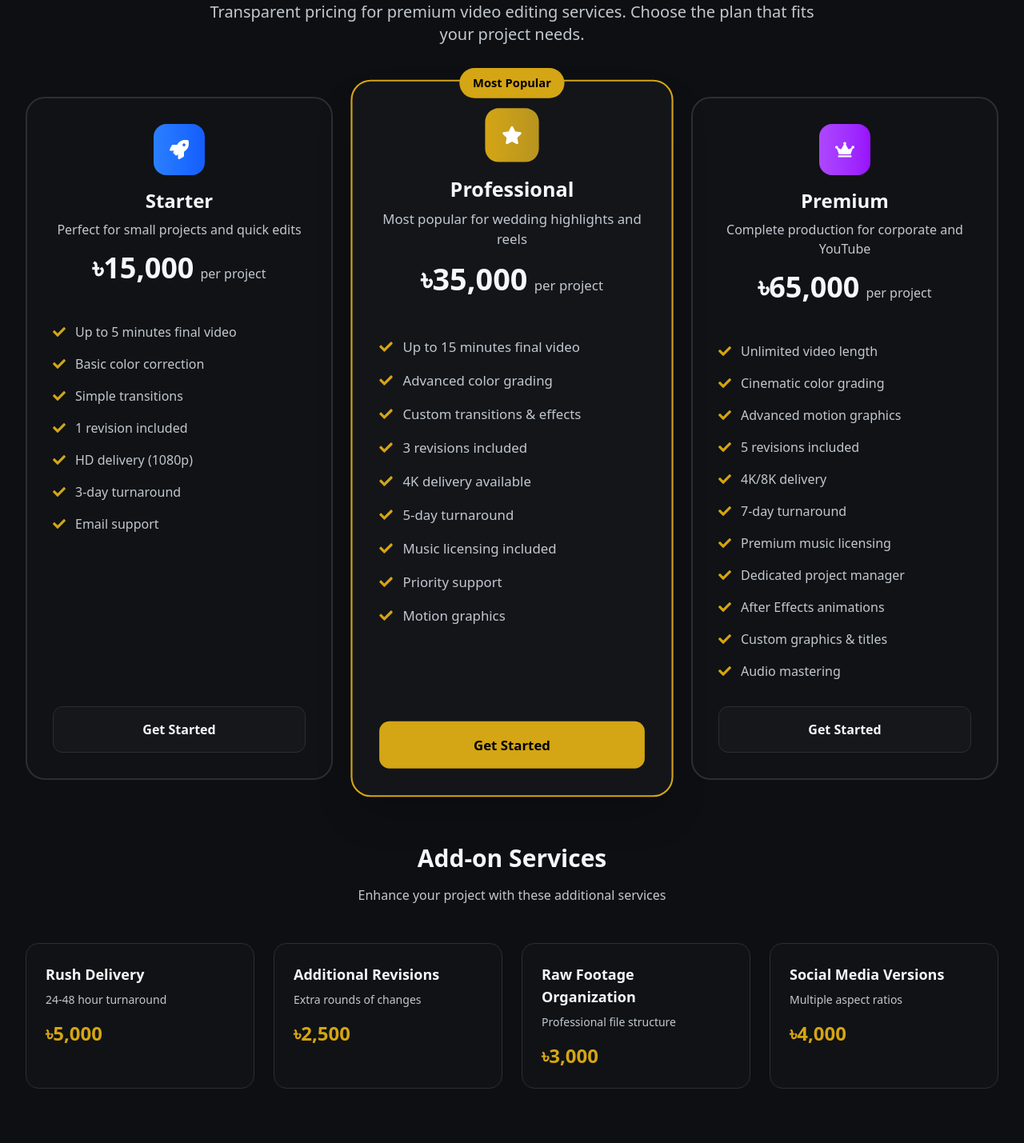
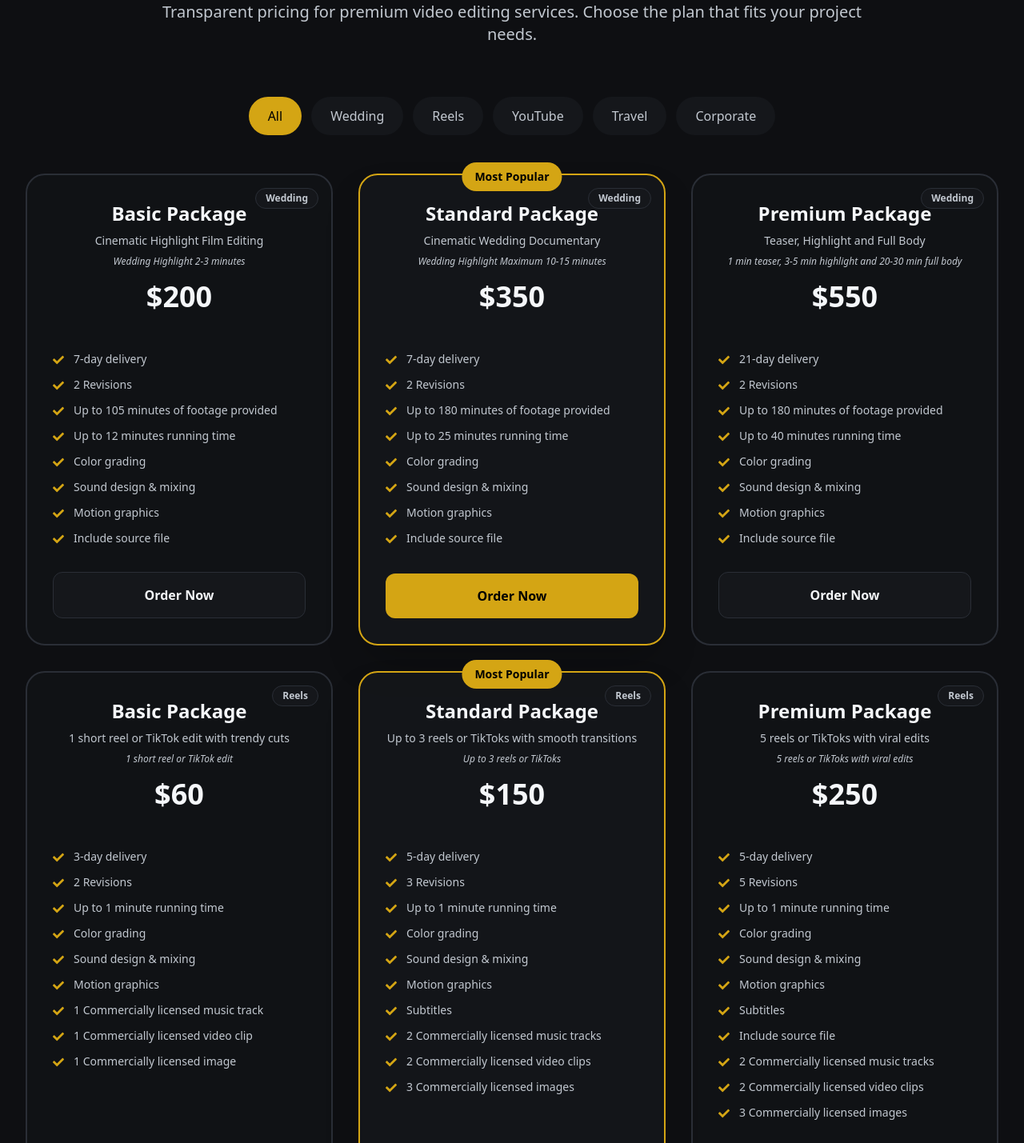
Before and after one commit to nishadmahmud/emuscreation, a Next.js app: page /pricing in a window 1280 px wide. Shown: the part 200-1629 px from the top of the page at 80% size. Built offline with nearby package versions, Linux system fonts and the light colour scheme.

Commit message:
pricing page

```diff
--- a/app/pricing/page.js
+++ b/app/pricing/page.js
@@ -1,104 +1,317 @@
 "use client";
 
+import { useState } from "react";
 import { motion } from "framer-motion";
-import { FaCheck, FaStar, FaCrown, FaRocket } from "react-icons/fa";
+import { FaCheck } from "react-icons/fa";
 
-const pricingPlans = [
+// Pricing data from all service pages
+const pricingData = {
+  Wedding: [
     {
-    id: "starter",
-    name: "Starter",
-    icon: FaRocket,
-    price: "৳15,000",
-    period: "per project",
-    description: "Perfect for small projects and quick edits",
-    color: "from-blue-500 to-blue-600",
-    borderColor: "border-blue-200",
-    bgColor: "bg-blue-50",
+      id: "wedding-basic",
+      name: "Basic Package",
+      price: "$200",
+      description: "Cinematic Highlight Film Editing",
+      duration: "Wedding Highlight 2-3 minutes",
       features: [
-      "Up to 5 minutes final video",
-      "Basic color correction",
-      "Simple transitions",
-      "1 revision included",
-      "HD delivery (1080p)",
-      "3-day turnaround",
-      "Email support",
+        "7-day delivery",
+        "2 Revisions",
+        "Up to 105 minutes of footage provided",
+        "Up to 12 minutes running time",
+        "Color grading",
+        "Sound design & mixing",
+        "Motion graphics",
+        "Include source file",
       ],
+      link: "https://www.fiverr.com/mehediemu/do-professional-full-wedding-video-editing?context_referrer=seller_page&ref_ctx_id=19c1255f9bbd40899c37d71793e77bf8&pckg_id=1&pos=2&imp_id=8f477a21-5573-4d90-a8f0-02eb3eff5718",
       popular: false,
     },
     {
-    id: "professional",
-    name: "Professional",
-    icon: FaStar,
-    price: "৳35,000",
-    period: "per project",
-    description: "Most popular for wedding highlights and reels",
-    color: "from-[#D4A514] to-[#B8941F]",
-    borderColor: "border-[#D4A514]/30",
-    bgColor: "bg-[#D4A514]/5",
+      id: "wedding-standard",
+      name: "Standard Package",
+      price: "$350",
+      description: "Cinematic Wedding Documentary",
+      duration: "Wedding Highlight Maximum 10-15 minutes",
       features: [
-      "Up to 15 minutes final video",
-      "Advanced color grading",
-      "Custom transitions & effects",
-      "3 revisions included",
-      "4K delivery available",
-      "5-day turnaround",
-      "Music licensing included",
-      "Priority support",
+        "7-day delivery",
+        "2 Revisions",
+        "Up to 180 minutes of footage provided",
+        "Up to 25 minutes running time",
+        "Color grading",
+        "Sound design & mixing",
         "Motion graphics",
+        "Include source file",
       ],
+      link: "https://www.fiverr.com/mehediemu/do-professional-full-wedding-video-editing?context_referrer=seller_page&ref_ctx_id=19c1255f9bbd40899c37d71793e77bf8&pckg_id=1&pos=2&imp_id=8f477a21-5573-4d90-a8f0-02eb3eff5718",
       popular: true,
     },
     {
-    id: "premium",
-    name: "Premium",
-    icon: FaCrown,
-    price: "৳65,000",
-    period: "per project",
-    description: "Complete production for corporate and YouTube",
-    color: "from-purple-500 to-purple-600",
-    borderColor: "border-purple-200",
-    bgColor: "bg-purple-50",
+      id: "wedding-premium",
+      name: "Premium Package",
+      price: "$550",
+      description: "Teaser, Highlight and Full Body",
+      duration: "1 min teaser, 3-5 min highlight and 20-30 min full body",
       features: [
-      "Unlimited video length",
-      "Cinematic color grading",
-      "Advanced motion graphics",
-      "5 revisions included",
-      "4K/8K delivery",
-      "7-day turnaround",
-      "Premium music licensing",
-      "Dedicated project manager",
-      "After Effects animations",
-      "Custom graphics & titles",
-      "Audio mastering",
+        "21-day delivery",
+        "2 Revisions",
+        "Up to 180 minutes of footage provided",
+        "Up to 40 minutes running time",
+        "Color grading",
+        "Sound design & mixing",
+        "Motion graphics",
+        "Include source file",
       ],
+      link: "https://www.fiverr.com/mehediemu/do-professional-full-wedding-video-editing?context_referrer=seller_page&ref_ctx_id=19c1255f9bbd40899c37d71793e77bf8&pckg_id=1&pos=2&imp_id=8f477a21-5573-4d90-a8f0-02eb3eff5718",
       popular: false,
     },
-];
-
-const addOnServices = [
+  ],
+  Reels: [
     {
-    name: "Rush Delivery",
-    description: "24-48 hour turnaround",
-    price: "৳5,000",
+      id: "reels-basic",
+      name: "Basic Package",
+      price: "$60",
+      description: "1 short reel or TikTok edit with trendy cuts",
+      duration: "1 short reel or TikTok edit",
+      features: [
+        "3-day delivery",
+        "2 Revisions",
+        "Up to 1 minute running time",
+        "Color grading",
+        "Sound design & mixing",
+        "Motion graphics",
+        "1 Commercially licensed music track",
+        "1 Commercially licensed video clip",
+        "1 Commercially licensed image",
+      ],
+      link: "https://www.fiverr.com/users/mehediemu",
+      popular: false,
     },
     {
-    name: "Additional Revisions",
-    description: "Extra rounds of changes",
-    price: "৳2,500",
+      id: "reels-standard",
+      name: "Standard Package",
+      price: "$150",
+      description: "Up to 3 reels or TikToks with smooth transitions",
+      duration: "Up to 3 reels or TikToks",
+      features: [
+        "5-day delivery",
+        "3 Revisions",
+        "Up to 1 minute running time",
+        "Color grading",
+        "Sound design & mixing",
+        "Motion graphics",
+        "Subtitles",
+        "2 Commercially licensed music tracks",
+        "2 Commercially licensed video clips",
+        "3 Commercially licensed images",
+      ],
+      link: "https://www.fiverr.com/users/mehediemu",
+      popular: true,
     },
     {
-    name: "Raw Footage Organization",
-    description: "Professional file structure",
-    price: "৳3,000",
+      id: "reels-premium",
+      name: "Premium Package",
+      price: "$250",
+      description: "5 reels or TikToks with viral edits",
+      duration: "5 reels or TikToks with viral edits",
+      features: [
+        "5-day delivery",
+        "5 Revisions",
+        "Up to 1 minute running time",
+        "Color grading",
+        "Sound design & mixing",
+        "Motion graphics",
+        "Subtitles",
+        "Include source file",
+        "2 Commercially licensed music tracks",
+        "2 Commercially licensed video clips",
+        "3 Commercially licensed images",
+      ],
+      link: "https://www.fiverr.com/users/mehediemu",
+      popular: false,
+    },
+  ],
+  YouTube: [
+    {
+      id: "youtube-basic",
+      name: "Basic Package",
+      price: "$175",
+      description: "1 min Long + 2 short reel edits",
+      duration: "1 min Long + 2 short reel edits",
+      features: [
+        "2-day delivery",
+        "2 Revisions",
+        "Up to 60 minutes of footage provided",
+        "Up to 30 minutes running time",
+        "Color grading",
+        "Sound design & mixing",
+        "Motion graphics",
+        "Include source file",
+        "3 Commercially licensed music tracks",
+        "2 Commercially licensed video clips",
+        "2 Commercially licensed images",
+      ],
+      link: "https://www.fiverr.com/mehediemu/professionally-editing-your-wedding-videos?context_referrer=seller_page&ref_ctx_id=19c1255f9bbd40899c37d71793e77bf8&pckg_id=1&pos=7&imp_id=000fdc89-61e8-4432-b9bf-d4a8ee6ce409",
+      popular: false,
     },
     {
-    name: "Social Media Versions",
-    description: "Multiple aspect ratios",
-    price: "৳4,000",
+      id: "youtube-standard",
+      name: "Standard Package",
+      price: "$320",
+      description: "1 Min Long to 5 reels editing",
+      duration: "1 Min Long to 5 reels editing",
+      features: [
+        "4-day delivery",
+        "2 Revisions",
+        "Up to 75 minutes of footage provided",
+        "Up to 5 minutes running time",
+        "Color grading",
+        "Sound design & mixing",
+        "Motion graphics",
+        "Include source file",
+        "1 Commercially licensed music track",
+        "2 Commercially licensed video clips",
+        "3 Commercially licensed images",
+      ],
+      link: "https://www.fiverr.com/mehediemu/professionally-editing-your-wedding-videos?context_referrer=seller_page&ref_ctx_id=19c1255f9bbd40899c37d71793e77bf8&pckg_id=1&pos=7&imp_id=000fdc89-61e8-4432-b9bf-d4a8ee6ce409",
+      popular: true,
     },
-];
+    {
+      id: "youtube-premium",
+      name: "Premium Package",
+      price: "$445",
+      description: "1 min long + 10 reels editing",
+      duration: "1 min long + 10 reels editing",
+      features: [
+        "7-day delivery",
+        "2 Revisions",
+        "Up to 300 minutes of footage provided",
+        "Up to 15 minutes running time",
+        "Color grading",
+        "Sound design & mixing",
+        "Motion graphics",
+        "Subtitles",
+        "Thumbnail included",
+        "Include source file",
+        "5 Commercially licensed music tracks",
+        "3 Commercially licensed video clips",
+        "5 Commercially licensed images",
+      ],
+      link: "https://www.fiverr.com/mehediemu/professionally-editing-your-wedding-videos?context_referrer=seller_page&ref_ctx_id=19c1255f9bbd40899c37d71793e77bf8&pckg_id=1&pos=7&imp_id=000fdc89-61e8-4432-b9bf-d4a8ee6ce409",
+      popular: false,
+    },
+  ],
+  Travel: [
+    {
+      id: "travel-package",
+      name: "Social Media Video Editing",
+      price: "$530",
+      description: "Feature + Highlight Film",
+      duration: "Up to 20-30 min Feature film + Up to 5-min Highlight Film",
+      features: [
+        "10-day delivery",
+        "2 Revisions",
+        "Up to 120 minutes of footage provided",
+        "Up to 30 minutes running time",
+        "Color grading",
+        "Sound design & mixing",
+        "Motion graphics",
+        "Include source file",
+        "10 Commercially licensed music tracks",
+      ],
+      link: "https://www.fiverr.com/mehediemu/edit-your-full-wedding-movie?context_referrer=seller_page&ref_ctx_id=19c1255f9bbd40899c37d71793e77bf8&pckg_id=1&pos=6&imp_id=07b59ad4-d747-4fd6-b7fb-ecd6a3241a35",
+      popular: true,
+    },
+  ],
+  Corporate: [
+    {
+      id: "corporate-basic",
+      name: "Basic Package",
+      price: "$505",
+      description: "1 Min Film edit - Short Teaser (1-2 min)",
+      duration: "1 Min Film edit",
+      features: [
+        "7-day delivery",
+        "2 Revisions",
+        "Up to 45 minutes of footage provided",
+        "Up to 1 minute running time",
+        "Color grading",
+        "Sound design & mixing",
+        "Motion graphics",
+        "Subtitles",
+        "Thumbnail included",
+        "Include source file",
+        "1 Commercially licensed music track",
+      ],
+      link: "https://www.fiverr.com/mehediemu/do-documentary-video-editing-and-short-film?context_referrer=seller_page&ref_ctx_id=19c1255f9bbd40899c37d71793e77bf8&pckg_id=1&pos=9&imp_id=70d18daa-f789-4afc-ba62-facb65cd8e74",
+      popular: false,
+    },
+    {
+      id: "corporate-standard",
+      name: "Standard Package",
+      price: "$700",
+      description: "5 Min film edit - Highlight (3-5 min)",
+      duration: "5 Min film edit",
+      features: [
+        "10-day delivery",
+        "3 Revisions",
+        "Up to 300 minutes of footage provided",
+        "Up to 1 minute running time",
+        "Color grading",
+        "Sound design & mixing",
+        "Motion graphics",
+        "Subtitles",
+        "Thumbnail included",
+        "Include source file",
+        "3 Commercially licensed music tracks",
+      ],
+      link: "https://www.fiverr.com/mehediemu/do-documentary-video-editing-and-short-film?context_referrer=seller_page&ref_ctx_id=19c1255f9bbd40899c37d71793e77bf8&pckg_id=1&pos=9&imp_id=70d18daa-f789-4afc-ba62-facb65cd8e74",
+      popular: true,
+    },
+    {
+      id: "corporate-premium",
+      name: "Premium Package",
+      price: "$1,510",
+      description: "10 Min film edit - Full Film (up to 60 min)",
+      duration: "10 Min film edit",
+      features: [
+        "10-day delivery",
+        "4 Revisions",
+        "Unlimited minutes of footage provided",
+        "Up to 1 minute running time",
+        "Color grading",
+        "Sound design & mixing",
+        "Motion graphics",
+        "Subtitles",
+        "Thumbnail included",
+        "Include source file",
+        "6 Commercially licensed music tracks",
+      ],
+      link: "https://www.fiverr.com/mehediemu/do-documentary-video-editing-and-short-film?context_referrer=seller_page&ref_ctx_id=19c1255f9bbd40899c37d71793e77bf8&pckg_id=1&pos=9&imp_id=70d18daa-f789-4afc-ba62-facb65cd8e74",
+      popular: false,
+    },
+  ],
+};
+
+const categories = ["All", "Wedding", "Reels", "YouTube", "Travel", "Corporate"];
 
 export default function Page() {
+  const [activeCategory, setActiveCategory] = useState("All");
+
+  // Get all plans or filtered by category
+  const getFilteredPlans = () => {
+    if (activeCategory === "All") {
+      return Object.entries(pricingData).flatMap(([category, plans]) =>
+        plans.map((plan) => ({ ...plan, category }))
+      );
+    }
+    return pricingData[activeCategory].map((plan) => ({
+      ...plan,
+      category: activeCategory,
+    }));
+  };
+
+  const filteredPlans = getFilteredPlans();
+
   return (
     <main className="mx-auto w-full max-w-7xl px-4 py-8">
       {/* Header */}
@@ -115,16 +328,44 @@ export default function Page() {
           initial={{ opacity: 0, y: 20 }}
           animate={{ opacity: 1, y: 0 }}
           transition={{ duration: 0.6, delay: 0.1 }}
-          className="text-xl text-[var(--text-secondary)] max-w-3xl mx-auto"
+          className="text-xl text-[var(--text-secondary)] max-w-4xl mx-auto"
         >
           Transparent pricing for premium video editing services. Choose the
           plan that fits your project needs.
         </motion.p>
       </header>
 
+      {/* Category Filter */}
+      <motion.div
+        initial={{ opacity: 0, y: 20 }}
+        animate={{ opacity: 1, y: 0 }}
+        transition={{ duration: 0.6, delay: 0.2 }}
+        className="flex flex-wrap justify-center gap-3 mb-12"
+      >
+        {categories.map((category) => (
+          <button
+            key={category}
+            onClick={() => setActiveCategory(category)}
+            className={`px-6 py-3 rounded-full font-medium transition-all duration-300 cursor-pointer ${
+              activeCategory === category
+                ? "bg-[#D4A514] text-black"
+                : "bg-[var(--bg-elevated)] text-[var(--text-secondary)] hover:text-[var(--text-primary)] hover:bg-[var(--bg-elevated)]/80"
+            }`}
+          >
+            {category}
+          </button>
+        ))}
+      </motion.div>
+
       {/* Pricing Cards */}
-      <section className="grid grid-cols-1 md:grid-cols-3 gap-8 mb-20">
-        {pricingPlans.map((plan, index) => (
+      <section className={`grid gap-8 mb-20 ${
+        filteredPlans.length === 1
+          ? "grid-cols-1 max-w-md mx-auto"
+          : filteredPlans.length === 2
+          ? "grid-cols-1 md:grid-cols-2"
+          : "grid-cols-1 md:grid-cols-2 lg:grid-cols-3"
+      }`}>
+        {filteredPlans.map((plan, index) => (
           <motion.div
             key={plan.id}
             initial={{ opacity: 0, y: 30 }}
@@ -132,7 +373,7 @@ export default function Page() {
             transition={{ duration: 0.6, delay: index * 0.1 }}
             className={`relative rounded-3xl border-2 ${
               plan.popular
-                ? "border-[#D4A514] bg-[var(--bg-elevated)]/80 shadow-2xl scale-105"
+                ? "border-[#D4A514] bg-[var(--bg-elevated)]/80 shadow-2xl"
                 : "border-[var(--border-subtle)] bg-[var(--bg-elevated)]/40"
             } p-8 transition-all duration-300 hover:shadow-xl md:hover:scale-105 flex flex-col`}
           >
@@ -145,31 +386,35 @@ export default function Page() {
               </div>
             )}
 
+            {/* Category Badge */}
+            {activeCategory === "All" && (
+              <div className="absolute top-4 right-4">
+                <div className="bg-[var(--bg-elevated)] text-[var(--text-secondary)] px-3 py-1 rounded-full text-xs font-semibold border border-[var(--border-subtle)]">
+                  {plan.category}
+                </div>
+              </div>
+            )}
+
             {/* Plan Header */}
             <div className="text-center mb-8">
-              <div
-                className={`w-16 h-16 rounded-2xl bg-gradient-to-r ${plan.color} flex items-center justify-center mx-auto mb-4`}
-              >
-                <plan.icon className="text-white text-2xl" />
-              </div>
               <h3 className="text-2xl font-bold text-[var(--text-primary)] mb-2">
                 {plan.name}
               </h3>
-              <p className="text-[var(--text-secondary)] mb-4">
+              <p className="text-[var(--text-secondary)] mb-2 text-sm">
                 {plan.description}
+              </p>
+              <p className="text-[var(--text-secondary)] mb-4 text-xs italic">
+                {plan.duration}
               </p>
               <div className="mb-4">
                 <span className="text-4xl font-bold text-[var(--text-primary)]">
                   {plan.price}
                 </span>
-                <span className="text-[var(--text-secondary)] ml-2">
-                  {plan.period}
-                </span>
               </div>
             </div>
 
             {/* Features */}
-            <ul className="space-y-4 flex-grow">
+            <ul className="space-y-3 flex-grow mb-8">
               {plan.features.map((feature, featureIndex) => (
                 <motion.li
                   key={featureIndex}
@@ -181,8 +426,8 @@ export default function Page() {
                   }}
                   className="flex items-start gap-3"
                 >
-                  <FaCheck className="text-[#D4A514] mt-1 flex-shrink-0" />
-                  <span className="text-[var(--text-secondary)]">
+                  <FaCheck className="text-[#D4A514] mt-1 flex-shrink-0 text-sm" />
+                  <span className="text-[var(--text-secondary)] text-sm">
                     {feature}
                   </span>
                 </motion.li>
@@ -191,8 +436,10 @@ export default function Page() {
 
             {/* CTA Button */}
             <motion.a
-              href="/contact#quote"
-              className={`block w-full text-center py-4 rounded-xl font-semibold transition-all duration-300 mt-8 ${
+              href={plan.link}
+              target="_blank"
+              rel="noopener noreferrer"
+              className={`block w-full text-center py-4 rounded-xl font-semibold transition-all duration-300 ${
                 plan.popular
                   ? "bg-[#D4A514] text-black hover:bg-[#B8941F]"
                   : "bg-[var(--bg-elevated)] border border-[var(--border-subtle)] text-[var(--text-primary)] hover:bg-[var(--bg-elevated)]/80"
@@ -200,97 +447,10 @@ export default function Page() {
               whileHover={{ scale: 1.02 }}
               whileTap={{ scale: 0.98 }}
             >
-              Get Started
+              Order Now
             </motion.a>
           </motion.div>
         ))}
-      </section>
-
-      {/* Add-on Services */}
-      <section className="mb-16">
-        <motion.div
-          initial={{ opacity: 0, y: 30 }}
-          animate={{ opacity: 1, y: 0 }}
-          transition={{ duration: 0.6, delay: 0.4 }}
-          className="text-center mb-12"
-        >
-          <h2 className="text-3xl font-bold text-[var(--text-primary)] mb-4">
-            Add-on Services
-          </h2>
-          <p className="text-[var(--text-secondary)] max-w-2xl mx-auto">
-            Enhance your project with these additional services
-          </p>
-        </motion.div>
-
-        <div className="grid grid-cols-1 md:grid-cols-2 lg:grid-cols-4 gap-6">
-          {addOnServices.map((service, index) => (
-            <motion.div
-              key={index}
-              initial={{ opacity: 0, y: 30 }}
-              animate={{ opacity: 1, y: 0 }}
-              transition={{ duration: 0.6, delay: 0.5 + index * 0.1 }}
-              className="rounded-2xl border border-[var(--border-subtle)] bg-[var(--bg-elevated)]/40 p-6 hover:shadow-lg transition-all duration-300"
-            >
-              <h3 className="text-lg font-semibold text-[var(--text-primary)] mb-2">
-                {service.name}
-              </h3>
-              <p className="text-[var(--text-secondary)] text-sm mb-4">
-                {service.description}
-              </p>
-              <div className="text-2xl font-bold text-[#D4A514]">
-                {service.price}
-              </div>
-            </motion.div>
-          ))}
-        </div>
-      </section>
-
-      {/* FAQ Section */}
-      <section className="mb-16">
-        <motion.div
-          initial={{ opacity: 0, y: 30 }}
-          animate={{ opacity: 1, y: 0 }}
-          transition={{ duration: 0.6, delay: 0.6 }}
-          className="text-center mb-12"
-        >
-          <h2 className="text-3xl font-bold text-[var(--text-primary)] mb-4">
-            Frequently Asked Questions
-          </h2>
-        </motion.div>
-
-        <div className="max-w-4xl mx-auto space-y-6">
-          {[
-            {
-              q: "What payment methods do you accept?",
-              a: "We accept PayPal, bank transfers, and major credit cards. Payment is typically 50% upfront and 50% upon delivery.",
-            },
-            {
-              q: "Do you offer discounts for bulk projects?",
-              a: "Yes! We offer 10% discount for 3+ projects and 15% discount for 5+ projects booked together.",
-            },
-            {
-              q: "What if I need changes after delivery?",
-              a: "Each plan includes a specific number of revisions. Additional revisions can be purchased as add-on services.",
-            },
-            {
-              q: "How do you handle project files?",
-              a: "We provide secure file transfer links and maintain project files for 30 days after delivery. Extended storage available upon request.",
-            },
-          ].map((faq, index) => (
-            <motion.div
-              key={index}
-              initial={{ opacity: 0, y: 20 }}
-              animate={{ opacity: 1, y: 0 }}
-              transition={{ duration: 0.6, delay: 0.7 + index * 0.1 }}
-              className="rounded-2xl border border-[var(--border-subtle)] bg-[var(--bg-elevated)]/40 p-6"
-            >
-              <h3 className="text-lg font-semibold text-[var(--text-primary)] mb-3">
-                {faq.q}
-              </h3>
-              <p className="text-[var(--text-secondary)]">{faq.a}</p>
-            </motion.div>
-          ))}
-        </div>
       </section>
 
       {/* CTA Section */}
@@ -309,7 +469,9 @@ export default function Page() {
         </p>
         <div className="flex flex-col sm:flex-row gap-4 justify-center">
           <motion.a
-            href="/contact#quote"
+            href="https://www.fiverr.com/users/mehediemu"
+            target="_blank"
+            rel="noopener noreferrer"
             className="bg-[#D4A514] text-black px-8 py-4 rounded-xl font-semibold hover:bg-[#B8941F] transition-all duration-300"
             whileHover={{ scale: 1.05 }}
             whileTap={{ scale: 0.95 }}
```
Lines whose indentation alone changed are shown as unchanged.
